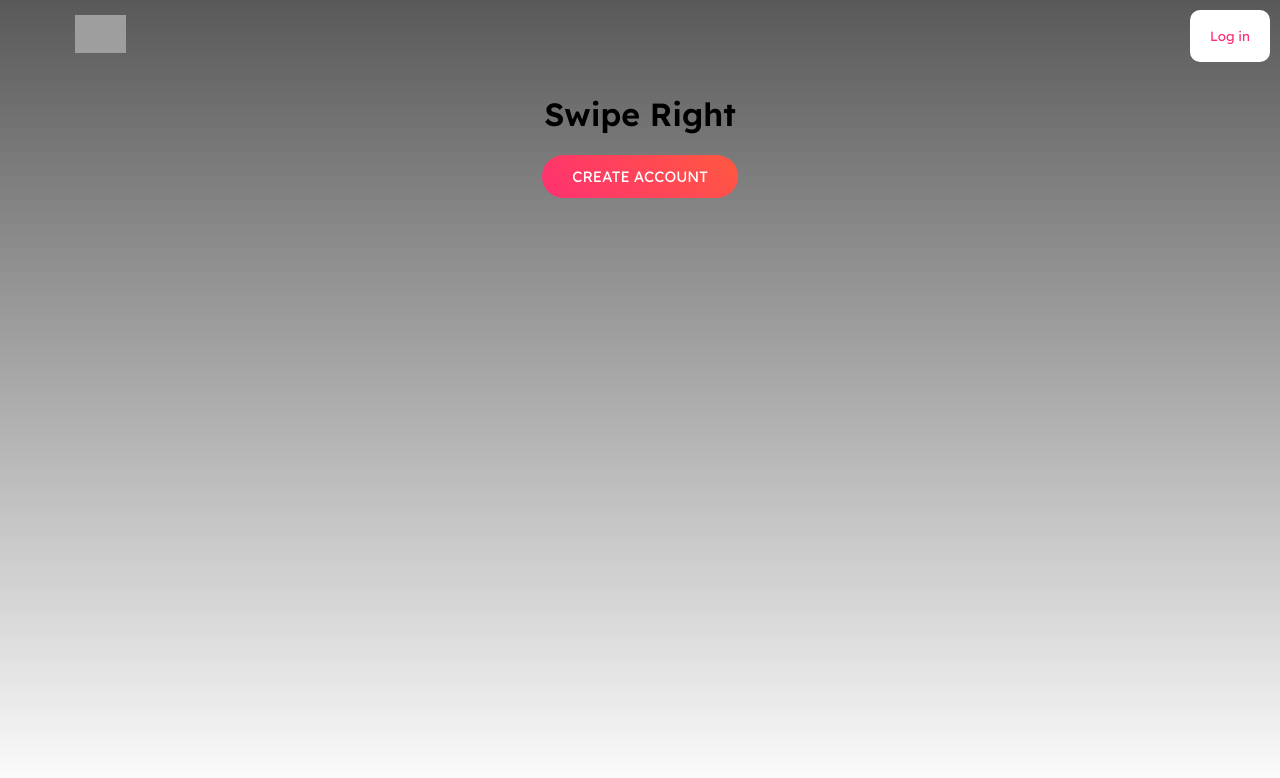
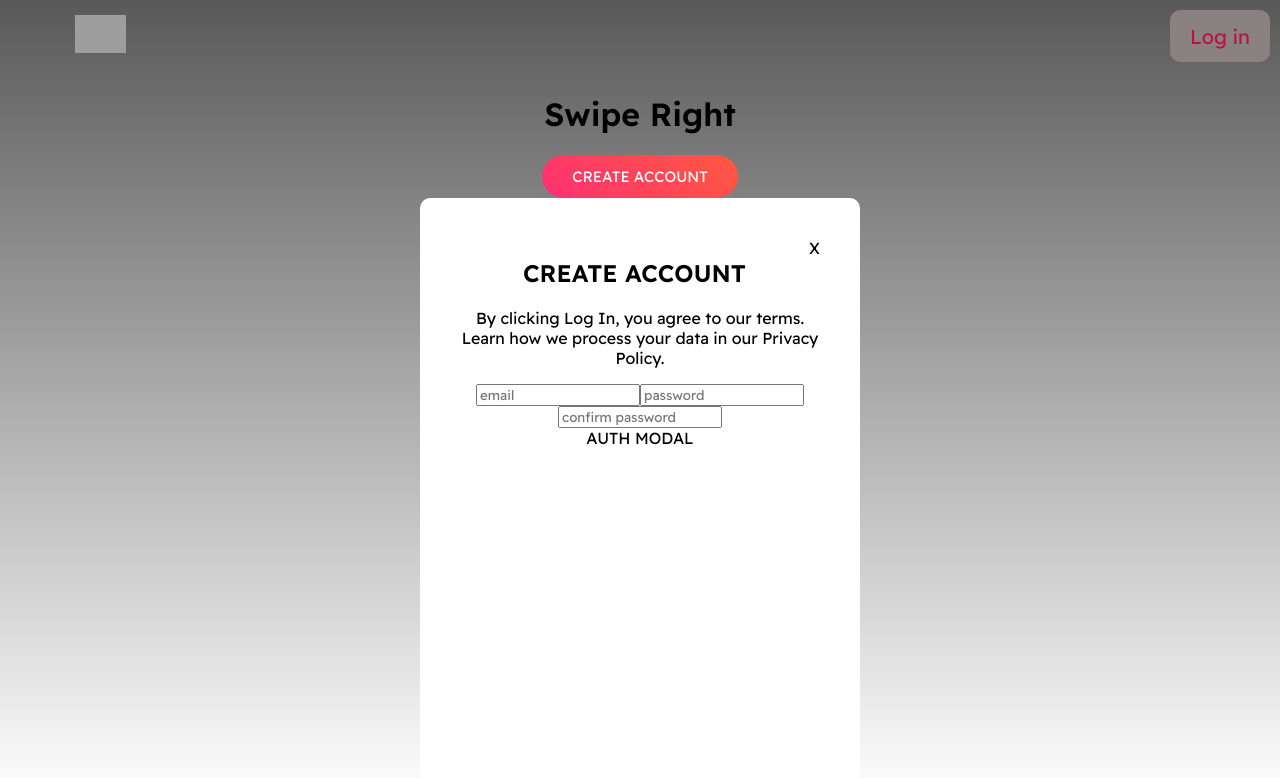
Before and after one commit to Amrindra/tinder-clone, a React (Create React App) app: page / in a window 1280 px wide. Both pictures are taken after a click on the button "Log in". Shown: the top 778 px of the page. Built offline with nearby package versions, Linux system fonts and the light colour scheme; grey boxes are pictures that could not be loaded.

Commit message:
created form to AuthModal component

```diff
--- /dev/null
+++ b/src/components/AuthModal.js
@@ -0,0 +1,67 @@
+import { useState } from "react";
+import "../styles/AuthModal.css";
+
+// passing setShowModal state from the Home component
+function AuthModal({ setShowModal }) {
+  const [email, setEmail] = useState(null);
+  const [password, setPassword] = useState(null);
+  const [confrimPassword, setConfirmPassword] = useState(null);
+  const [error, setError] = useState(null);
+
+  console.log(email, password, confrimPassword);
+
+  const handleClick = () => {
+    setShowModal(false);
+  };
+
+  const handleSubmit = (event) => {
+    event.preventDefault();
+  };
+
+  const isSignUp = true;
+
+  return (
+    <div className="auth-modal">
+      <div className="close-icon" onClick={handleClick}>
+        X
+      </div>
+      {/* if not user never signup show create account button otherwise show Log in  */}
+      <h2>{isSignUp ? "CREATE ACCOUNT" : "LOG IN"}</h2>
+      <p>
+        By clicking Log In, you agree to our terms. Learn how we process your
+        data in our Privacy Policy.
+      </p>
+      <form onSubmit={handleSubmit}>
+        <input
+          type="email"
+          id="email"
+          name="email"
+          placeholder="email"
+          required={true}
+          onChange={(e) => setEmail(e.target.value)}
+        />
+
+        <input
+          type="password"
+          id="password"
+          name="password"
+          placeholder="password"
+          required={true}
+          onChange={(e) => setPassword(e.target.value)}
+        />
+
+        <input
+          type="password-check"
+          id="password-check"
+          name="password-check"
+          placeholder="confirm password"
+          required={true}
+          onChange={(e) => setConfirmPassword(e.target.value)}
+        />
+      </form>
+      AUTH MODAL
+    </div>
+  );
+}
+
+export default AuthModal;
--- a/src/components/Navbar.js
+++ b/src/components/Navbar.js
@@ -2,9 +2,13 @@ import "../styles/Navbar.css";
 // import redLogo from "../images/redLogo.png";
 // import whitelogo from "../images/whiteLogo.png";
 
-function Navbar({ minimal, authToken }) {
+const Navbar = ({ minimal, authToken, setShowModal, showModal }) => {
   const redLogo = "https://img.icons8.com/color-glass/100/000000/--tinder.png";
-  const whitelogo = "https://img.icons8.com/nolan/100/--tinder.png";
+  const whitelogo = "https://img.icons8.com/ios/100/000000/--tinder.png";
+
+  const handleClick = () => {
+    setShowModal(true);
+  };
 
   return (
     <nav>
@@ -12,9 +16,17 @@ function Navbar({ minimal, authToken }) {
         <img className="logo" src={minimal ? redLogo : whitelogo} alt="" />
       </div>
 
-      {!authToken && <button className="nav-button">Log in</button>}
+      {!authToken && !minimal && (
+        <button
+          className="nav-button"
+          onClick={handleClick}
+          disabled={showModal}
+        >
+          Log in
+        </button>
+      )}
     </nav>
   );
-}
+};
 
 export default Navbar;
--- a/src/pages/Home.js
+++ b/src/pages/Home.js
@@ -1,20 +1,35 @@
 import "../styles/Home.css";
 import Navbar from "../components/Navbar";
+import { useState } from "react";
+import AuthModal from "../components/AuthModal";
 
 function Home() {
+  const [showModal, setShowModal] = useState(false);
+
   const authToken = false;
 
   const handleClick = () => {
     console.log("clicked");
+    setShowModal(!showModal);
   };
+
   return (
     <div className="home-container">
-      <Navbar minimal={true} authToken={authToken} />
+      <Navbar
+        minimal={false}
+        authToken={authToken}
+        setShowModal={setShowModal}
+        showModal={showModal}
+      />
+
       <div className="home">
         <h1>Swipe Right</h1>
         <button className="primary-button" onClick={handleClick}>
           {authToken ? "Signout" : "Create Account"}
         </button>
+
+        {/* if showModal is true then show the AuthModal component */}
+        {showModal && <AuthModal setShowModal={setShowModal} />}
       </div>
     </div>
   );
--- /dev/null
+++ b/src/styles/AuthModal.css
@@ -0,0 +1,16 @@
+.auth-modal {
+  /* position: absolute; */
+  top: 175px;
+  margin-left: auto;
+  margin-right: auto;
+  background-color: rgb(255, 255, 255);
+  max-width: 360px;
+  /* width: 360px; */
+  height: 600px;
+  border-radius: 10px;
+  padding: 40px;
+}
+
+.close-icon {
+  float: right;
+}
--- a/src/styles/Navbar.css
+++ b/src/styles/Navbar.css
@@ -16,9 +16,14 @@ nav .logo-container .logo {
 .nav-button {
   color: rgb(254, 48, 115);
   background-color: rgb(255, 255, 255);
-  font-style: 20px;
+  font-size: 20px;
   padding: 10px 20px;
   border-radius: 10px;
   border: none;
   margin: 10px;
 }
+
+.nav-button:disabled {
+  background-color: rgb(138, 129, 129);
+  color: rgb(183, 19, 74);
+}
```
